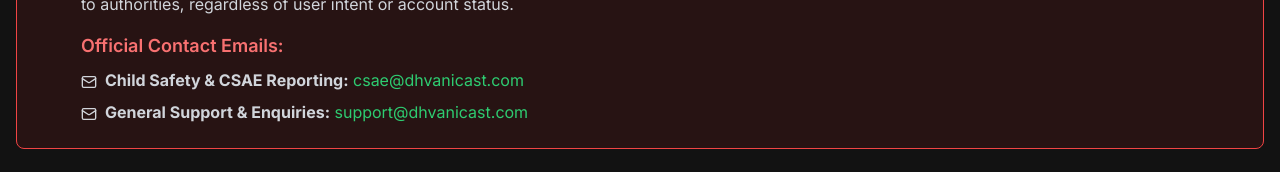
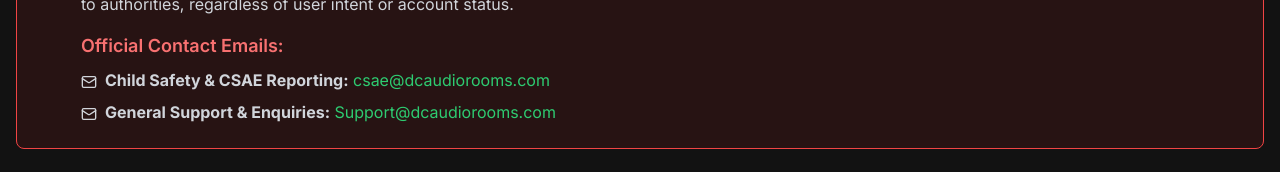
Before and after one commit to DhvaniCast/dhvanicast-website, a React (Vite) app: page /child-safety in a window 1280 px wide. Shown: the part 305-477 px from the top of the page. Built offline with nearby package versions, Linux system fonts and the light colour scheme.

Commit message:
'changed priya code

```diff
--- a/src/components/ChildSafety.jsx
+++ b/src/components/ChildSafety.jsx
@@ -33,11 +33,11 @@
                         <div className="space-y-2">
                             <p className="text-gray-300">
                                 <Mail className="inline mr-2" size={16} />
-                                <strong>Child Safety & CSAE Reporting:</strong> <a href="mailto:csae@dhvanicast.com" className="text-primary hover:text-primary-light">csae@dhvanicast.com</a>
+                                <strong>Child Safety & CSAE Reporting:</strong> <a href="mailto:csae@dcaudiorooms.com" className="text-primary hover:text-primary-light">csae@dcaudiorooms.com</a>
                             </p>
                             <p className="text-gray-300">
                                 <Mail className="inline mr-2" size={16} />
-                                <strong>General Support & Enquiries:</strong> <a href="mailto:support@dhvanicast.com" className="text-primary hover:text-primary-light">support@dhvanicast.com</a>
+                                <strong>General Support & Enquiries:</strong> <a href="mailto:Support@dcaudiorooms.com" className="text-primary hover:text-primary-light">Support@dcaudiorooms.com</a>
                             </p>
                         </div>
                     </div>
@@ -150,7 +150,7 @@
                         <ul className="list-disc list-inside text-gray-300 space-y-2 ml-4">
                             <li>Navigating to <strong>Settings → Help & support → Report CSAE</strong></li>
                             <li>Reporting a specific user, chat message, image, or frequency</li>
-                            <li>Submitting a report via email to <a href="mailto:csae@dhvanicast.com" className="text-primary hover:text-primary-light">csae@dhvanicast.com</a></li>
+                            <li>Submitting a report via email to <a href="mailto:csae@dcaudiorooms.com" className="text-primary hover:text-primary-light">csae@dcaudiorooms.com</a></li>
                         </ul>
                         <p className="text-gray-300 mt-4">The reporting process is:</p>
                         <ul className="list-disc list-inside text-gray-300 space-y-2 ml-4">
@@ -255,7 +255,7 @@
                         <div className="bg-primary/10 border border-primary rounded-lg p-4 my-4">
                             <p className="text-gray-300 flex items-center">
                                 <Mail className="mr-2 text-primary" size={20} />
-                                <strong>Email:</strong> <a href="mailto:csae@dhvanicast.com" className="text-primary hover:text-primary-light ml-2">csae@dhvanicast.com</a>
+                                <strong>Email:</strong> <a href="mailto:csae@dcaudiorooms.com" className="text-primary hover:text-primary-light ml-2">csae@dcaudiorooms.com</a>
                             </p>
                         </div>
                         <p className="text-gray-300 mb-4">This contact:</p>
--- a/src/components/CommunityGuidelines.jsx
+++ b/src/components/CommunityGuidelines.jsx
@@ -28,10 +28,10 @@
                     <div className="bg-primary/10 border border-primary rounded-lg p-6 mb-8">
                         <h3 className="text-xl font-semibold text-primary mb-3">Official Contact Emails</h3>
                         <p className="text-gray-300 mb-2">
-                            <strong>General Support & Enquiries:</strong> <a href="mailto:support@dhvanicast.com" className="text-primary hover:text-primary-light">support@dhvanicast.com</a>
+                            <strong>General Support & Enquiries:</strong> <a href="mailto:Support@dcaudiorooms.com" className="text-primary hover:text-primary-light">Support@dcaudiorooms.com</a>
                         </p>
                         <p className="text-gray-300">
-                            <strong>Child Safety & CSAE Reporting:</strong> <a href="mailto:csae@dhvanicast.com" className="text-primary hover:text-primary-light">csae@dhvanicast.com</a>
+                            <strong>Child Safety & CSAE Reporting:</strong> <a href="mailto:csae@dcaudiorooms.com" className="text-primary hover:text-primary-light">csae@dcaudiorooms.com</a>
                         </p>
                     </div>
 
--- a/src/components/CookiePolicy.jsx
+++ b/src/components/CookiePolicy.jsx
@@ -21,8 +21,8 @@
                 <div className="bg-primary/10 border border-primary rounded-lg p-6 mb-8">
                     <h3 className="text-xl font-semibold text-primary mb-3">Official Contact Emails</h3>
                     <ul className="list-none space-y-2 text-gray-300">
-                        <li><strong>General Support & Enquiries:</strong> <a href="mailto:support@dhvanicast.com" className="text-primary hover:text-primary-light">support@dhvanicast.com</a></li>
-                        <li><strong>Child Safety & CSAE Reporting:</strong> <a href="mailto:csae@dhvanicast.com" className="text-primary hover:text-primary-light">csae@dhvanicast.com</a></li>
+                        <li><strong>General Support & Enquiries:</strong> <a href="mailto:Support@dcaudiorooms.com" className="text-primary hover:text-primary-light">Support@dcaudiorooms.com</a></li>
+                        <li><strong>Child Safety & CSAE Reporting:</strong> <a href="mailto:csae@dcaudiorooms.com" className="text-primary hover:text-primary-light">csae@dcaudiorooms.com</a></li>
                     </ul>
                 </div>
                 <div className="prose prose-invert max-w-none space-y-6">
@@ -210,7 +210,7 @@
         Where appropriate and feasible, users may be notified of significant moderation actions affecting their accounts, such as suspensions or permanent bans. Notification may be provided through in-app messages, email communication, or account status updates.
     </p>
     <p className="text-gray-300 mb-4">
-        Users may contact support@dhvanicast.com to request a review of certain moderation actions. Appeals are reviewed by DC Audio Rooms on a case-by-case basis, taking into account platform rules, user history, available evidence, and safety considerations.
+        Users may contact Support@dcaudiorooms.com to request a review of certain moderation actions. Appeals are reviewed by DC Audio Rooms on a case-by-case basis, taking into account platform rules, user history, available evidence, and safety considerations.
     </p>
     <p className="text-gray-300 mb-4">
         DC Audio Rooms reserves the right to make final determinations regarding moderation outcomes. In cases involving serious violations, illegal activity, CSAE concerns, or repeated abuse, enforcement decisions may be final and not subject to appeal, in order to protect platform integrity and user safety.
--- a/src/components/FrequencyUsagePolicy.jsx
+++ b/src/components/FrequencyUsagePolicy.jsx
@@ -21,8 +21,8 @@
                 <div className="bg-primary/10 border border-primary rounded-lg p-6 mb-8">
                     <h3 className="text-xl font-semibold text-primary mb-3">Official Contact Emails</h3>
                     <ul className="list-none space-y-2 text-gray-300">
-                        <li><strong>General Support & Enquiries:</strong> <a href="mailto:support@dhvanicast.com" className="text-primary hover:text-primary-light">support@dhvanicast.com</a></li>
-                        <li><strong>Child Safety & CSAE Reporting:</strong> <a href="mailto:csae@dhvanicast.com" className="text-primary hover:text-primary-light">csae@dhvanicast.com</a></li>
+                        <li><strong>General Support & Enquiries:</strong> <a href="mailto:Support@dcaudiorooms.com" className="text-primary hover:text-primary-light">Support@dcaudiorooms.com</a></li>
+                        <li><strong>Child Safety & CSAE Reporting:</strong> <a href="mailto:csae@dcaudiorooms.com" className="text-primary hover:text-primary-light">csae@dcaudiorooms.com</a></li>
                     </ul>
                 </div>
                 <div className="prose prose-invert max-w-none space-y-6">
--- a/src/components/PaymentPolicy.jsx
+++ b/src/components/PaymentPolicy.jsx
@@ -18,8 +18,8 @@
         <div className="bg-primary/10 border border-primary rounded-lg p-6 mb-8">
           <h3 className="text-xl font-semibold text-primary mb-3">Official Contact Emails</h3>
           <ul className="list-none space-y-2 text-gray-300">
-            <li><strong>General Support & Enquiries:</strong> <a href="mailto:support@dhvanicast.com" className="text-primary hover:text-primary-light">support@dhvanicast.com</a></li>
-            <li><strong>Child Safety & CSAE Reporting:</strong> <a href="mailto:csae@dhvanicast.com" className="text-primary hover:text-primary-light">csae@dhvanicast.com</a></li>
+            <li><strong>General Support & Enquiries:</strong> <a href="mailto:Support@dcaudiorooms.com" className="text-primary hover:text-primary-light">Support@dcaudiorooms.com</a></li>
+            <li><strong>Child Safety & CSAE Reporting:</strong> <a href="mailto:csae@dcaudiorooms.com" className="text-primary hover:text-primary-light">csae@dcaudiorooms.com</a></li>
           </ul>
         </div>
         <h3 className="text-xl font-semibold mt-6 mb-3">8.1 Payment Processing, Pricing, and Disclosure</h3>
--- a/src/components/PlatformOperationsPolicy.jsx
+++ b/src/components/PlatformOperationsPolicy.jsx
@@ -17,8 +17,8 @@
         <div className="bg-primary/10 border border-primary rounded-lg p-6 mb-8">
           <h3 className="text-xl font-semibold text-primary mb-3">Official Contact Emails</h3>
           <ul className="list-none space-y-2 text-gray-300">
-            <li><strong>General Support & Enquiries:</strong> <a href="mailto:support@dhvanicast.com" className="text-primary hover:text-primary-light">support@dhvanicast.com</a></li>
-            <li><strong>Child Safety & CSAE Reporting:</strong> <a href="mailto:csae@dhvanicast.com" className="text-primary hover:text-primary-light">csae@dhvanicast.com</a></li>
+            <li><strong>General Support & Enquiries:</strong> <a href="mailto:Support@dcaudiorooms.com" className="text-primary hover:text-primary-light">Support@dcaudiorooms.com</a></li>
+            <li><strong>Child Safety & CSAE Reporting:</strong> <a href="mailto:csae@dcaudiorooms.com" className="text-primary hover:text-primary-light">csae@dcaudiorooms.com</a></li>
           </ul>
         </div>
         <h3 className="text-xl font-semibold mt-6 mb-3">5.1 Operational Monitoring</h3>
--- a/src/components/PrivacyPolicy.jsx
+++ b/src/components/PrivacyPolicy.jsx
@@ -28,8 +28,8 @@
           <div className="bg-primary/10 border border-primary rounded-lg p-6 mb-8">
             <h2 className="text-xl font-semibold text-primary mb-3">Official Contact Emails</h2>
             <ul className="list-none space-y-2 text-gray-300">
-              <li><strong>General Support & Enquiries:</strong> <a href="mailto:support@dhvanicast.com" className="text-primary hover:text-primary-light">support@dhvanicast.com</a></li>
-              <li><strong>Child Safety & CSAE Reporting:</strong> <a href="mailto:csae@dhvanicast.com" className="text-primary hover:text-primary-light">csae@dhvanicast.com</a></li>
+              <li><strong>General Support & Enquiries:</strong> <a href="mailto:Support@dcaudiorooms.com" className="text-primary hover:text-primary-light">Support@dcaudiorooms.com</a></li>
+              <li><strong>Child Safety & CSAE Reporting:</strong> <a href="mailto:csae@dcaudiorooms.com" className="text-primary hover:text-primary-light">csae@dcaudiorooms.com</a></li>
             </ul>
           </div>
 
@@ -208,7 +208,7 @@
             <li>Request deletion of personal data, subject to legal retention requirements</li>
           </ul>
           <p className="text-gray-300 mb-4">
-            Requests may be submitted by emailing support@dhvanicast.com and will be addressed within a reasonable timeframe.
+            Requests may be submitted by emailing Support@dcaudiorooms.com and will be addressed within a reasonable timeframe.
           </p>
 
           <h2 className="text-2xl font-semibold mt-8 mb-4">2.9 Data Sharing and Disclosure</h2>
--- a/src/components/RefundPolicy.jsx
+++ b/src/components/RefundPolicy.jsx
@@ -28,8 +28,8 @@
           <div className="bg-primary/10 border border-primary rounded-lg p-6 mb-8">
             <h2 className="text-xl font-semibold text-primary mb-3">Official Contact Emails</h2>
             <ul className="list-none space-y-2 text-gray-300">
-              <li><strong>General Support & Enquiries:</strong> <a href="mailto:support@dhvanicast.com" className="text-primary hover:text-primary-light">support@dhvanicast.com</a></li>
-              <li><strong>Child Safety & CSAE Reporting:</strong> <a href="mailto:csae@dhvanicast.com" className="text-primary hover:text-primary-light">csae@dhvanicast.com</a></li>
+              <li><strong>General Support & Enquiries:</strong> <a href="mailto:Support@dcaudiorooms.com" className="text-primary hover:text-primary-light">Support@dcaudiorooms.com</a></li>
+              <li><strong>Child Safety & CSAE Reporting:</strong> <a href="mailto:csae@dcaudiorooms.com" className="text-primary hover:text-primary-light">csae@dcaudiorooms.com</a></li>
             </ul>
           </div>
 
--- a/src/components/TermsOfUse.jsx
+++ b/src/components/TermsOfUse.jsx
@@ -28,10 +28,10 @@
           <div className="bg-primary/10 border border-primary rounded-lg p-6 mb-8">
             <h3 className="text-xl font-semibold text-primary mb-3">Official Contact Emails</h3>
             <p className="text-gray-300 mb-2">
-              <strong>General Support & Enquiries:</strong> <a href="mailto:support@dhvanicast.com" className="text-primary hover:text-primary-light">support@dhvanicast.com</a>
+              <strong>General Support & Enquiries:</strong> <a href="mailto:Support@dcaudiorooms.com" className="text-primary hover:text-primary-light">Support@dcaudiorooms.com</a>
             </p>
             <p className="text-gray-300">
-              <strong>Child Safety & CSAE Reporting:</strong> <a href="mailto:csae@dhvanicast.com" className="text-primary hover:text-primary-light">csae@dhvanicast.com</a>
+              <strong>Child Safety & CSAE Reporting:</strong> <a href="mailto:csae@dcaudiorooms.com" className="text-primary hover:text-primary-light">csae@dcaudiorooms.com</a>
             </p>
           </div>
 
--- a/src/components/TransparencyandModerationPolicy.jsx
+++ b/src/components/TransparencyandModerationPolicy.jsx
@@ -17,8 +17,8 @@
         <div className="bg-primary/10 border border-primary rounded-lg p-6 mb-8">
           <h3 className="text-xl font-semibold text-primary mb-3">Official Contact Emails</h3>
           <ul className="list-none space-y-2 text-gray-300">
-            <li><strong>General Support & Enquiries:</strong> <a href="mailto:support@dhvanicast.com" className="text-primary hover:text-primary-light">support@dhvanicast.com</a></li>
-            <li><strong>Child Safety & CSAE Reporting:</strong> <a href="mailto:csae@dhvanicast.com" className="text-primary hover:text-primary-light">csae@dhvanicast.com</a></li>
+            <li><strong>General Support & Enquiries:</strong> <a href="mailto:Support@dcaudiorooms.com" className="text-primary hover:text-primary-light">Support@dcaudiorooms.com</a></li>
+            <li><strong>Child Safety & CSAE Reporting:</strong> <a href="mailto:csae@dcaudiorooms.com" className="text-primary hover:text-primary-light">csae@dcaudiorooms.com</a></li>
           </ul>
         </div>
         <h3 className="text-xl font-semibold mt-6 mb-3">7.1 Moderation Framework</h3>
@@ -59,7 +59,7 @@
           Where appropriate and feasible, users may be notified of significant moderation actions affecting their accounts, such as suspensions or permanent bans. Notification may be provided through in-app messages, email communication, or account status updates.
         </p>
         <p className="text-gray-300 mb-4">
-          Users may contact support@dhvanicast.com to request a review of certain moderation actions. Appeals are reviewed by DC Audio Rooms on a case-by-case basis, taking into account platform rules, user history, available evidence, and safety considerations.
+          Users may contact Support@dcaudiorooms.com to request a review of certain moderation actions. Appeals are reviewed by DC Audio Rooms on a case-by-case basis, taking into account platform rules, user history, available evidence, and safety considerations.
         </p>
         <p className="text-gray-300 mb-4">
           DC Audio Rooms reserves the right to make final determinations regarding moderation outcomes. In cases involving serious violations, illegal activity, CSAE concerns, or repeated abuse, enforcement decisions may be final and not subject to appeal, in order to protect platform integrity and user safety.
```
Also changed, not shown: src/components/layout/Footer.jsx (+6 -5 lines), src/components/layout/Header.jsx (+5 -4 lines), src/assets/logo.png.
